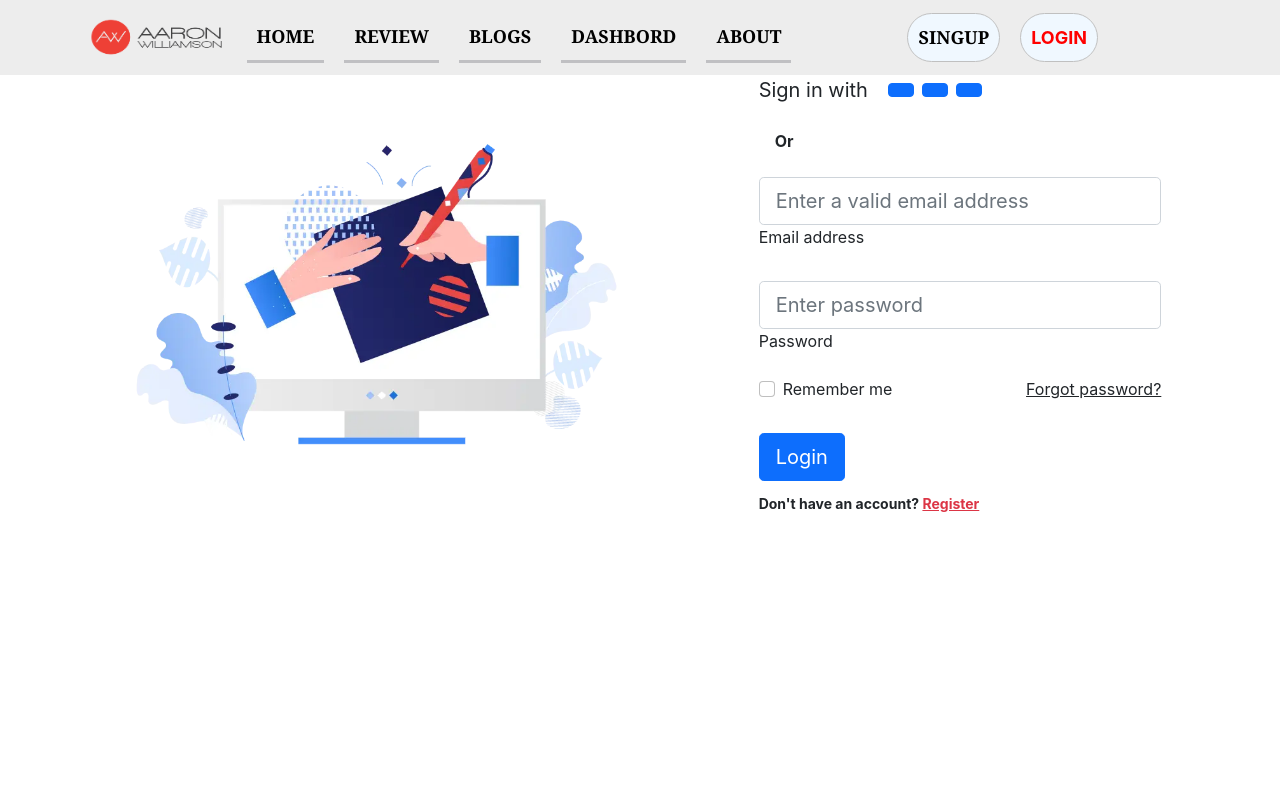
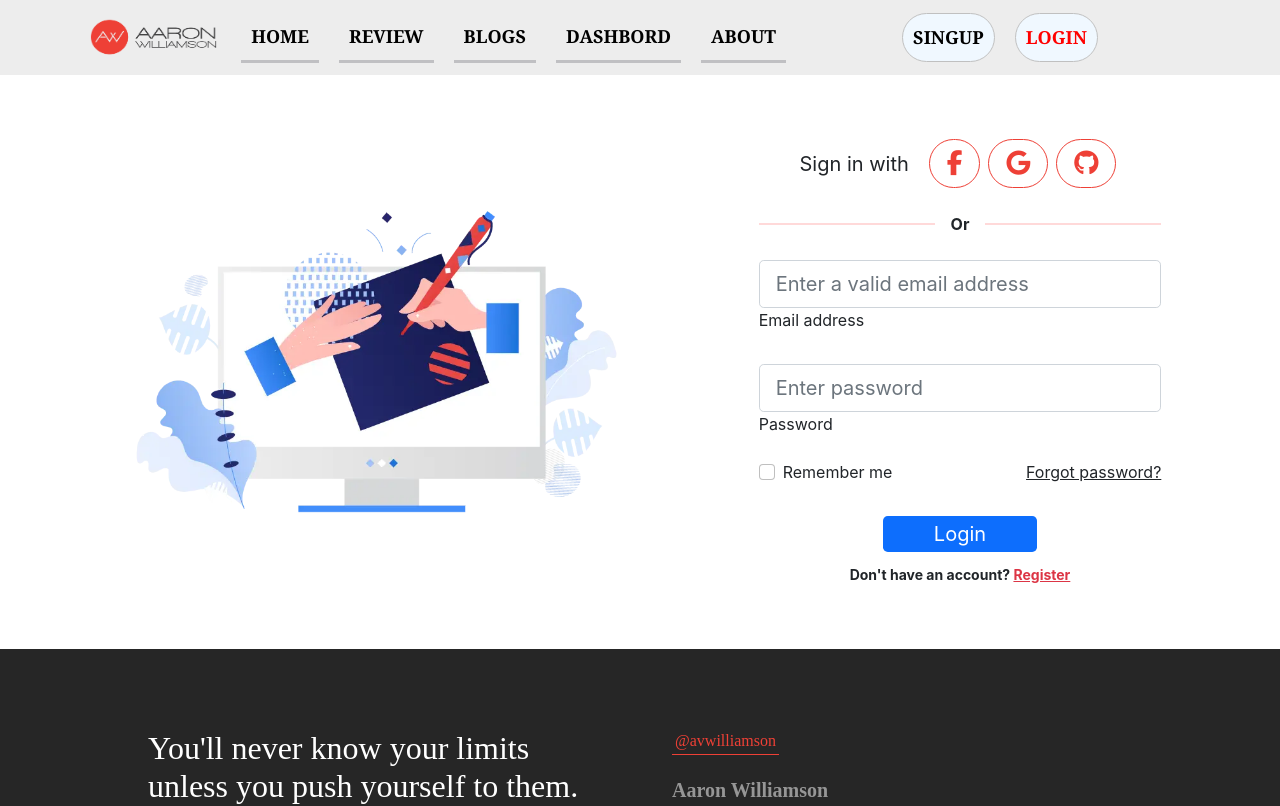
Before and after one commit to ZH-Jihan/fitness-hub, a React (Create React App) app: page /login in a window 1280 px wide. Shown: the top 806 px of the page. Built offline with nearby package versions, Linux system fonts and the light colour scheme; no server answers.

Commit message:
add singup page

```diff
--- a/package.json
+++ b/package.json
@@ -9,6 +9,7 @@
     "firebase": "^9.6.11",
     "react": "^18.0.0",
     "react-dom": "^18.0.0",
+    "react-firebase-hooks": "^5.0.3",
     "react-router-dom": "^6.3.0",
     "react-scripts": "5.0.1",
     "web-vitals": "^2.1.4"
--- a/public/index.html
+++ b/public/index.html
@@ -9,6 +9,10 @@
       name="description"
       content="Web site created using create-react-app"
     />
+    <script
+      src="https://kit.fontawesome.com/710132181c.js"
+      crossorigin="anonymous"
+    ></script>
     <link
       href="https://cdn.jsdelivr.net/npm/bootstrap@5.1.3/dist/css/bootstrap.min.css"
       rel="stylesheet"
--- a/src/Component/Login/Login.css
+++ b/src/Component/Login/Login.css
@@ -0,0 +1,25 @@
+.or-border {
+  border: 1px solid #ff000026;
+  width: 188px;
+}
+.icon {
+  /* background-color: rgb(26, 71, 218); */
+  border-radius: 30px;
+  border: 1px solid #ee4036;
+}
+.icon i {
+  font-size: 25px;
+  color: #ee4036;
+  padding: 5px;
+}
+.login-btn {
+  padding: 2px 50px;
+  background-color: #0d6efd;
+  color: white;
+  font-size: 20px;
+  font-family: inherit;
+}
+.login-btn:hover {
+  color: white;
+  background-color: #0001f1b8;
+}
--- a/src/Component/Login/Login.js
+++ b/src/Component/Login/Login.js
@@ -1,68 +1,113 @@
-import React from 'react';
-import img from '../../Image/draw2.webp';
+import React from "react";
+import { useSignInWithGoogle } from 'react-firebase-hooks/auth';
+import auth from '../../firebase.init';
+import img from "../../Image/draw2.webp";
+import './Login.css';
 
 const Login = () => {
+  const [signInWithGoogle, user, loading, error] = useSignInWithGoogle(auth);
   return (
-        <section className="vh-100">
-  <div className="container-fluid h-custom">
+    <section >
+      <div className="container-fluid h-custom my-5">
         <div className="row d-flex justify-content-center align-items-center h-100">
-      <div className="col-md-9 col-lg-6 col-xl-5">
-        <img src={img} alt="" srcset="" className='img-fluid' />
+          <div className="col-md-9 col-lg-6 col-xl-5 py-3">
+            <img src={img} alt="" srcset="" className="img-fluid" />
           </div>
-      <div className="col-md-8 col-lg-6 col-xl-4 offset-xl-1">
+          <div className="col-md-8 col-lg-6 col-xl-4 offset-xl-1 py-3">
             <form>
-          <div className="d-flex flex-row align-items-center justify-content-center justify-content-lg-start">
+              <div className="d-flex flex-row align-items-center justify-content-center ">
                 <p className="lead fw-normal mb-0 me-3">Sign in with</p>
-            <button type="button" className="btn btn-primary btn-floating mx-1">
+                <button
+                  type="button"
+                  className="btn icon btn-floating mx-1"
+                >
                   <i className="fab fa-facebook-f"></i>
                 </button>
 
-            <button type="button" className="btn btn-primary btn-floating mx-1">
-              <i className="fab fa-twitter"></i>
+                <button
+                  type="button"
+                  className="btn icon btn-floating mx-1"
+                  onClick={() => signInWithGoogle()}
+                >
+                  <i className="fab fa-google"></i>
                 </button>
 
-            <button type="button" className="btn btn-primary btn-floating mx-1">
-              <i className="fab fa-linkedin-in"></i>
+                <button
+                  type="button"
+                  className="btn icon btn-floating mx-1"
+                >
+                  <i className="fab fa-github"></i>
                 </button>
               </div>
 
               <div className="divider d-flex align-items-center my-4">
-            <p className="text-center fw-bold mx-3 mb-0">Or</p>
+                  <div className="or-border"></div>
+                <p className="text-center justify-content-center  fw-bold mx-3 mb-0">Or</p>
+                <div className="or-border"></div>
               </div>
 
               {/* Email input */}
 
               <div className="form-outline mb-4">
-            <input type="email" id="form3Example3" className="form-control form-control-lg"
-              placeholder="Enter a valid email address" />
-            <label className="form-label" for="form3Example3">Email address</label>
+                <input
+                  type="email"
+                  id="form3Example3"
+                  className="form-control form-control-lg"
+                  placeholder="Enter a valid email address"
+                  required
+                />
+                <label className="form-label" for="form3Example3">
+                  Email address
+                </label>
               </div>
 
               {/* <Password input  */}
 
               <div className="form-outline mb-3">
-            <input type="password" id="form3Example4" className="form-control form-control-lg"
-              placeholder="Enter password" />
-            <label className="form-label" for="form3Example4">Password</label>
+                <input
+                  type="password"
+                  id="form3Example4"
+                  className="form-control form-control-lg"
+                  placeholder="Enter password"
+                  required
+                />
+                <label className="form-label" for="form3Example4">
+                  Password
+                </label>
               </div>
               <div className="d-flex justify-content-between align-items-center">
-
                 {/* Checkbox  */}
 
                 <div className="form-check mb-0">
-              <input className="form-check-input me-2" type="checkbox" value="" id="form2Example3" />
+                  <input
+                    className="form-check-input me-2"
+                    type="checkbox"
+                    value=""
+                    id="form2Example3"
+                  />
                   <label className="form-check-label" for="form2Example3">
                     Remember me
                   </label>
                 </div>
-            <a href="#!" className="text-body">Forgot password?</a>
+                <a href="#!" className="text-body">
+                  Forgot password?
+                </a>
               </div>
 
-          <div className="text-center text-lg-start mt-4 pt-2">
-            <button type="button" className="btn btn-primary btn-lg"
-              style={{paddingleft: "2.5rem" ,paddingright: "2.5rem"}}>Login</button>
-            <p className="small fw-bold mt-2 pt-1 mb-0">Don't have an account? <a href="#!"
-                className="link-danger">Register</a></p>
+              <div className="text-center  mt-4 pt-2">
+                <button
+                  type="button"
+                  className="btn login-btn btn-lg"
+                  style={{ paddingleft: "2.5rem", paddingright: "2.5rem" }}
+                >
+                  Login
+                </button>
+                <p className="small fw-bold mt-2 pt-1 mb-0">
+                  Don't have an account?{" "}
+                  <a href="#!" className="link-danger">
+                    Register
+                  </a>
+                </p>
               </div>
             </form>
           </div>
--- a/src/Component/Nevbar/Navbar.css
+++ b/src/Component/Nevbar/Navbar.css
@@ -47,6 +47,7 @@
   color: rgb(255 0 0);
   font-weight: 700;
   border-bottom: 3px solid rgb(255 0 0);
+  font-family: Georgia, Times, "Times New Roman", serif;
 }
 .navbar .active-link1 {
   text-decoration: none;
@@ -60,6 +61,7 @@
   border: 1px solid silver;
   border-radius: 30px;
   background: aliceblue;
+  font-family: Georgia, Times, "Times New Roman", serif;
 }
 .navbar-brand {
   font-size: 2.25rem;
```
Also changed, not shown: 1 other file (tests, documents, lock files or other folders). Lines whose indentation alone changed are shown as unchanged.
